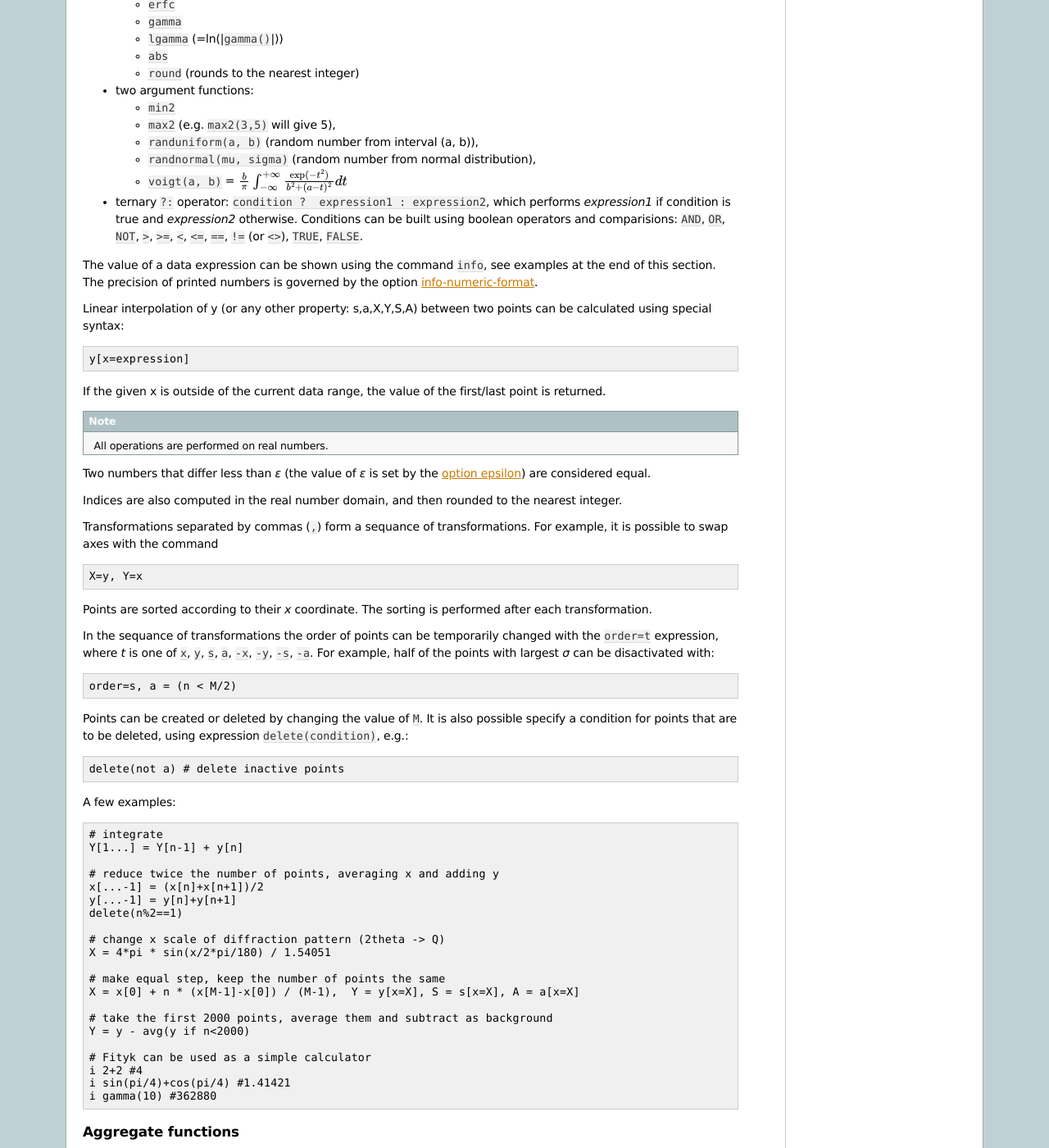
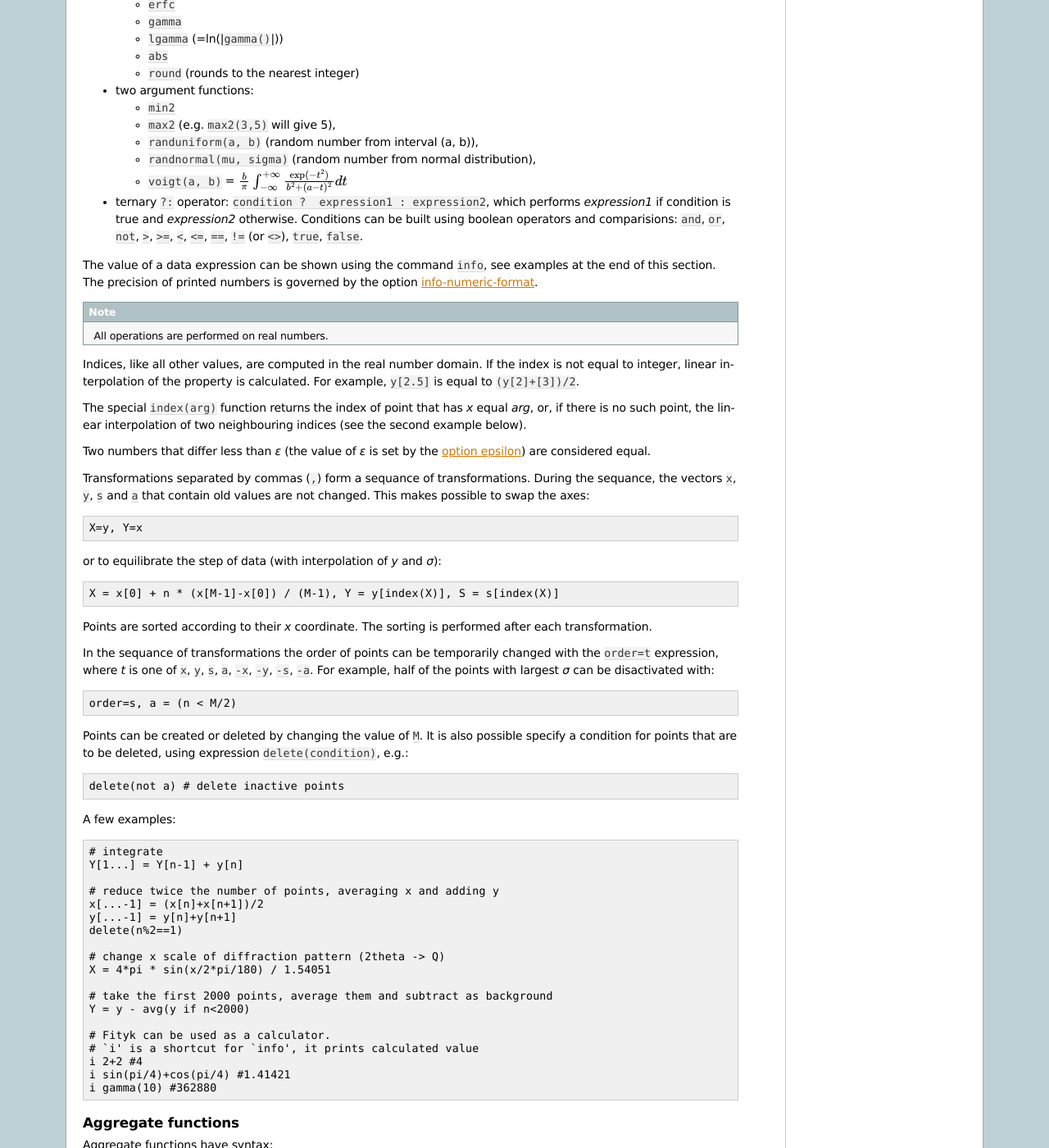
Before and after one commit to wojdyr/fityk, a Sphinx documentation site: the page built from doc/ref.rst, in a window 1280 px wide and 1400 px high, scrolled down 4284 px. Shown: the whole window at 82% size. Built offline with Sphinx 7.4.7, drawn with Linux system fonts in a browser that asks for light colours; formulas are drawn with MathJax 3; some of the changed text lies outside the part shown.

Commit message:
syntax `y[x=15]' replaced with `y[index(15)]'

```diff
--- a/doc/ref.rst
+++ b/doc/ref.rst
@@ -303,35 +303,36 @@ Expressions can contain:
   which performs *expression1* if condition is true
   and *expression2* otherwise.
   Conditions can be built using boolean operators and comparisions:
-  ``AND``, ``OR``, ``NOT``, ``>``, ``>=``, ``<``, ``<=``, ``==``,
-  ``!=`` (or ``<>``), ``TRUE``, ``FALSE``.
+  ``and``, ``or``, ``not``, ``>``, ``>=``, ``<``, ``<=``, ``==``,
+  ``!=`` (or ``<>``), ``true``, ``false``.
 
 The value of a data expression can be shown using the command ``info``,
 see examples at the end of this section. The precision of printed numbers
 is governed by the option :ref:`info-numeric-format <info_numeric_format>`.
 
-Linear interpolation of y (or any other property: s,a,X,Y,S,A)
-between two points can be calculated using special syntax::
-
-   y[x=expression]
-
-If the given x is outside of the current data range, the value of
-the first/last point is returned.
-
 .. note:: All operations are performed on real numbers.
+
+Indices, like all other values, are computed in the real number domain.
+If the index is not equal to integer, linear interpolation of the property is
+calculated. For example, ``y[2.5]`` is equal to ``(y[2]+[3])/2``.
+
+The special ``index(arg)`` function returns the index of point that has
+*x* equal *arg*, or, if there is no such point, the linear interpolation
+of two neighbouring indices (see the second example below).
 
 Two numbers that differ less than *ε*
 (the value of *ε* is set by the :ref:`option epsilon <epsilon>`)
 are considered equal.
 
-Indices are also computed in the real number domain,
-and then rounded to the nearest integer.
-
 Transformations separated by commas (``,``) form a sequance of transformations.
-For example, it is possible to swap axes with the command ::
+During the sequance, the vectors ``x``, ``y``, ``s`` and ``a`` that contain
+old values are not changed. This makes possible to swap the axes::
 
    X=y, Y=x
 
+or to equilibrate the step of data (with interpolation of *y* and *σ*)::
+
+   X = x[0] + n * (x[M-1]-x[0]) / (M-1), Y = y[index(X)], S = s[index(X)]
 
 Points are sorted according to their *x* coordinate. The sorting is performed
 after each transformation.
@@ -362,13 +363,11 @@ A few examples::
     # change x scale of diffraction pattern (2theta -> Q)
     X = 4*pi * sin(x/2*pi/180) / 1.54051
 
-    # make equal step, keep the number of points the same
-    X = x[0] + n * (x[M-1]-x[0]) / (M-1),  Y = y[x=X], S = s[x=X], A = a[x=X]
-
     # take the first 2000 points, average them and subtract as background
     Y = y - avg(y if n<2000)
 
-    # Fityk can be used as a simple calculator
+    # Fityk can be used as a calculator.
+    # `i' is a shortcut for `info', it prints calculated value
     i 2+2 #4
     i sin(pi/4)+cos(pi/4) #1.41421
     i gamma(10) #362880
@@ -413,6 +412,7 @@ Examples (``i`` is a shortcut for ``info``, it prints calculated value)::
     i max(y if a) # the largest y value in the active range
     i sum(1 if y>100) # the number of points that have y above 100
     i sum(1 if y>avg(y)) # aggregate functions can be nested
+    i y[min(n if y > 100)] # the first (from the left) value of y above 100
     Y = y / darea(y) # normalize data area
 
 .. _funcindt:
```
Also changed, not shown: other parts of doc/ref.rst (+3 -3 lines), 7 other files.
